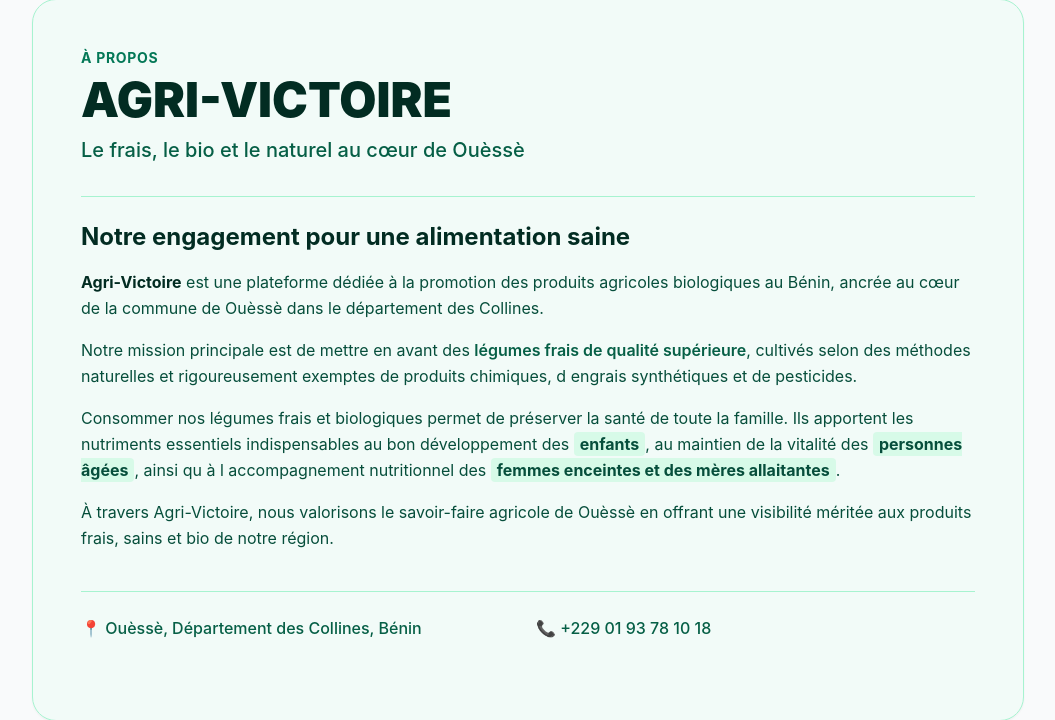
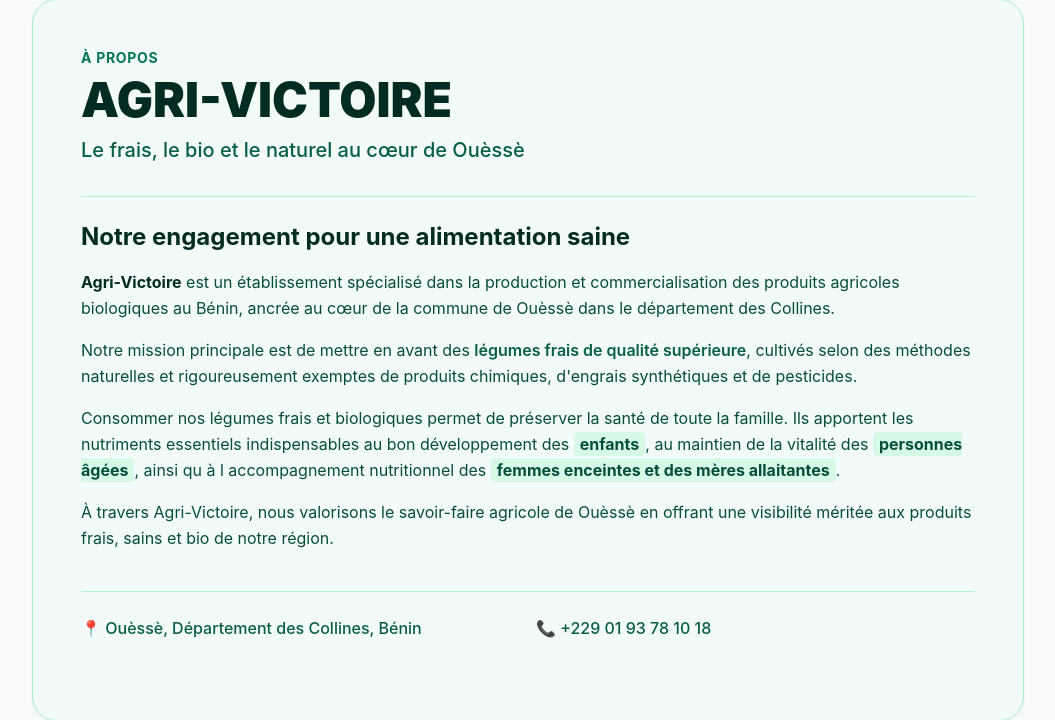
Before and after one commit to allougue/projet_agri_victoire, a Django app: page /a_propos/ in a window 1280 px wide. Shown: the part 130-850 px from the top of the page, without its empty margins (112-1167 px from the left). Run offline with Django 5.2, Linux system fonts and the light colour scheme; data that the repository does not hold is empty; some libraries are stand-ins or nearby versions.

Commit message:
modification de la page a propos

```diff
--- a/templates/pages/a_propos.html
+++ b/templates/pages/a_propos.html
@@ -20,11 +20,11 @@
       <h2 class="text-2xl font-bold text-emerald-950">Notre engagement pour une alimentation saine</h2>
 
       <p>
-        <strong class="text-emerald-950 font-bold">Agri-Victoire</strong> est une plateforme dédiée à la promotion des produits agricoles biologiques au Bénin, ancrée au cœur de la commune de Ouèssè dans le département des Collines.
+        <strong class="text-emerald-950 font-bold">Agri-Victoire</strong> est un établissement spécialisé dans la production et commercialisation des produits agricoles biologiques au Bénin, ancrée au cœur de la commune de Ouèssè dans le département des Collines.
       </p>
 
       <p>
-        Notre mission principale est de mettre en avant des <em class="text-emerald-800 font-semibold not-italic">légumes frais de qualité supérieure</em>, cultivés selon des méthodes naturelles et rigoureusement exemptes de produits chimiques, d engrais synthétiques et de pesticides.
+        Notre mission principale est de mettre en avant des <em class="text-emerald-800 font-semibold not-italic">légumes frais de qualité supérieure</em>, cultivés selon des méthodes naturelles et rigoureusement exemptes de produits chimiques, d'engrais synthétiques et de pesticides.
       </p>
 
       <p>
```
